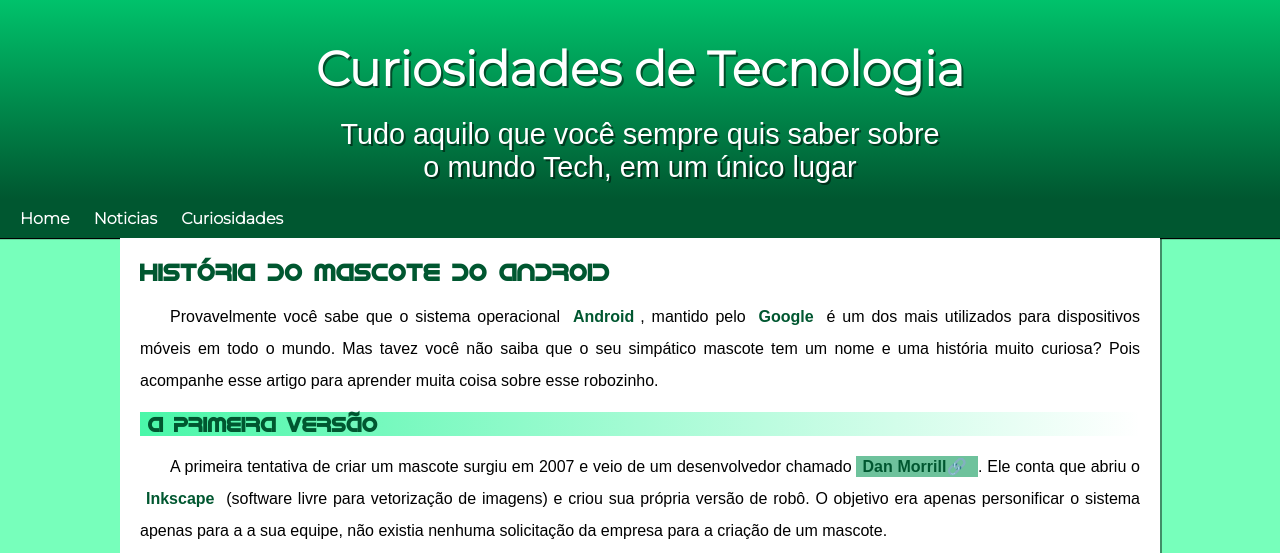
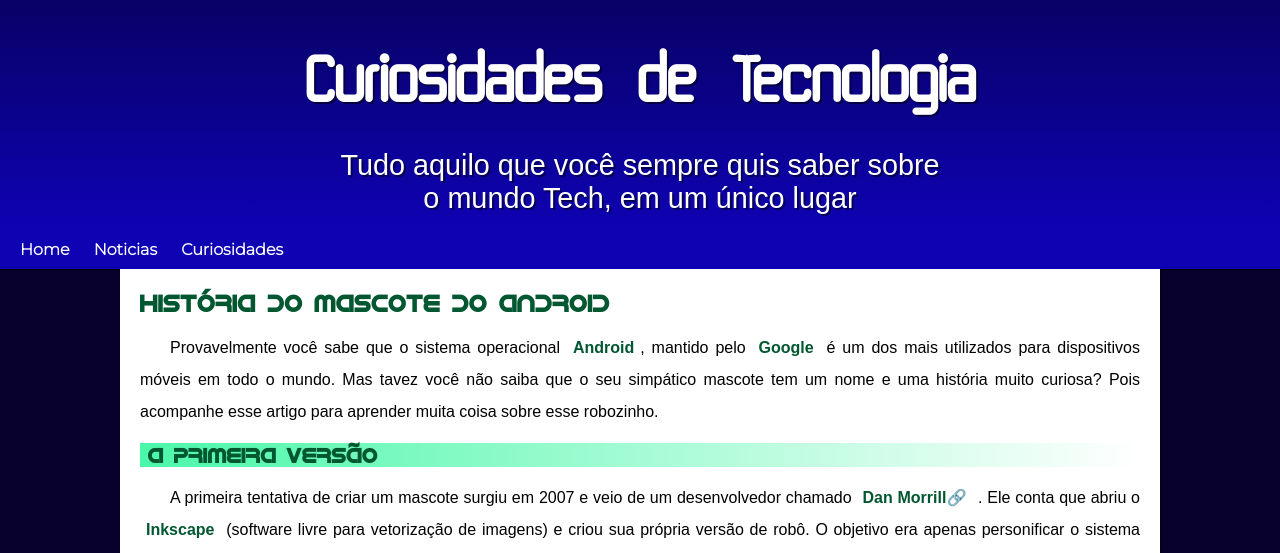
Before and after one commit to apenasopedro/projeto-android, a plain HTML site: page index.html in a window 1280 px wide. Shown: the top 553 px of the page. Drawn offline with Linux system fonts and the light colour scheme; a web font is replaced by a local one.

Commit message:
atualizando projeto

```diff
--- a/estilo/style.css
+++ b/estilo/style.css
@@ -10,6 +10,10 @@
     font-family: 'Android';
     src: url('../fontes/idroid.otf') format('opentype');
     font-weight: normal;
+}
+@font-face {
+    font-family: 'titulo';
+    src: url('../fontes/Techfont.ttf') format('truetype');
 }
 *{
     margin: 0px;
@@ -28,25 +32,23 @@
     --font-bottom: 'Smooch Sans',Arial, Helvetica, sans-serif;
 }
 body{
-    background-color: rgb(119, 255, 187);
-
+    background-color: #08012E;
 }
 a.externo::after{
     content: '\1F517\00A0';
 }
 header{
-    background-image: linear-gradient(to bottom, var(--cor03), var(--cor05));
-    background-color: var(--cor04);
+    background-image: linear-gradient(to bottom, #080166, #0E02B3 );
     min-height: 150px;
     text-align: center;
     padding-top: 40px;
 
 }
 header > h1{
-    font-family: var(--font-destque);
+    font-family: 'titulo', Arial, Helvetica, sans-serif;
     margin-bottom: 20px;
     color: white;
-    font-size: 3em;
+    font-size: 4em;
     text-shadow: 2px 2px 0px rgba(0, 0, 0, 0.5);
     margin-bottom: 20px;
 
@@ -64,7 +66,7 @@ header > p {
 
 }
 nav{
-    background-color: var(--cor05);
+    background-color: #0E02B3;
     padding: 10px;
     box-shadow: 0px 1px 1px black;
     font-family: var(--font-destque);
@@ -79,8 +81,8 @@ nav > a {
     transition-duration: 0.2s;
 }
 nav > a:hover{
-    background-color: var(--cor03);
-    color: var(--cor05);
+    background-color: white;
+    color: black
 }
 main{
     background-color: white;
@@ -104,9 +106,9 @@ main  p{
 main a {
     text-decoration: none;
     font-weight: bold;
-    color: var(--cor05);
+    color: #005730;
     padding: 2px 6px;
-    background-color:#04965493;
+
 }
 main a:hover{
     text-decoration: underline;
--- a/index.html
+++ b/index.html
@@ -76,12 +76,13 @@
 
                 <p>
                     Acesse aqui o site Android History para conhecer a sequência das versões "adocicadas" e o que cada uma trouxe para o sistema Android.
-                    [/EXTRA]
+
                 </p>
             </aside>
             <p>Então é isso! Espero que você tenha gostado do nosso artigo com essa curiosidade sobre o sistema Android e seu simpático mascote.</p>
+            <p>Texto: <a href="https://github.com/gustavoguanabara" target="_blank">Gustavo Guanabara</a> do <a href="https://www.youtube.com/c/CursoemV%C3%ADdeo" target="_blank">Curso em Video</a></p>
         </article>
     </main>
-    <footer><p>Site criado por <a href="https://github.com/gustavoguanabara/html-css/tree/master/aulas-pdf" target="_blank" class="externo">Gustavo Guanabara</a> e Reproduzido por Pedro</p></footer>
+    <footer><p>Site criado por <a href="https://github.com/apenasopedro" target="_blank">ApenasoPedro</a></p></footer>
 </body>
 </html>
```
Also changed, not shown: fontes/LICENSE.txt (added), fontes/Techfont Italica.ttf (added), fontes/Techfont.png (added), fontes/Techfont.ttf (added), 1 other file.
